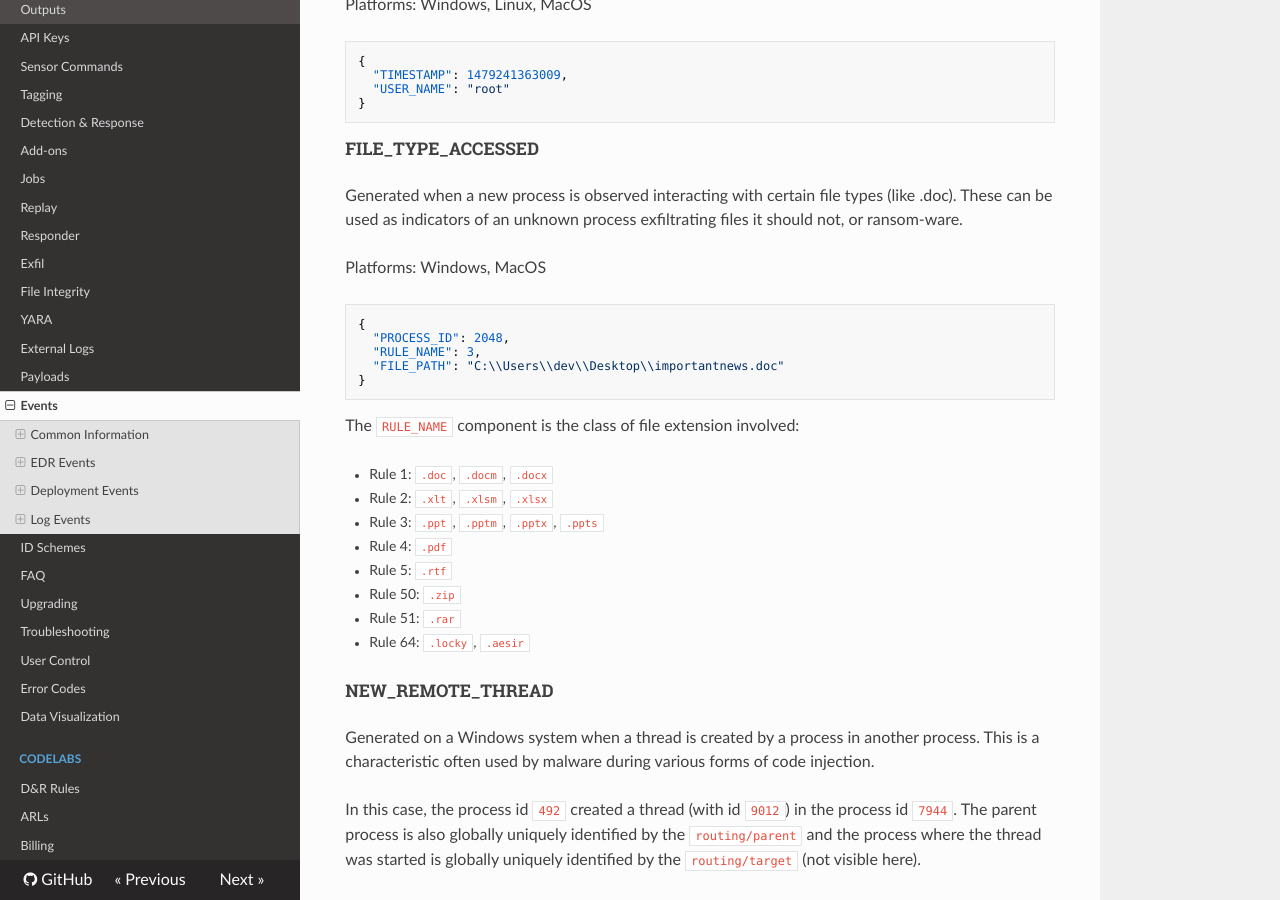
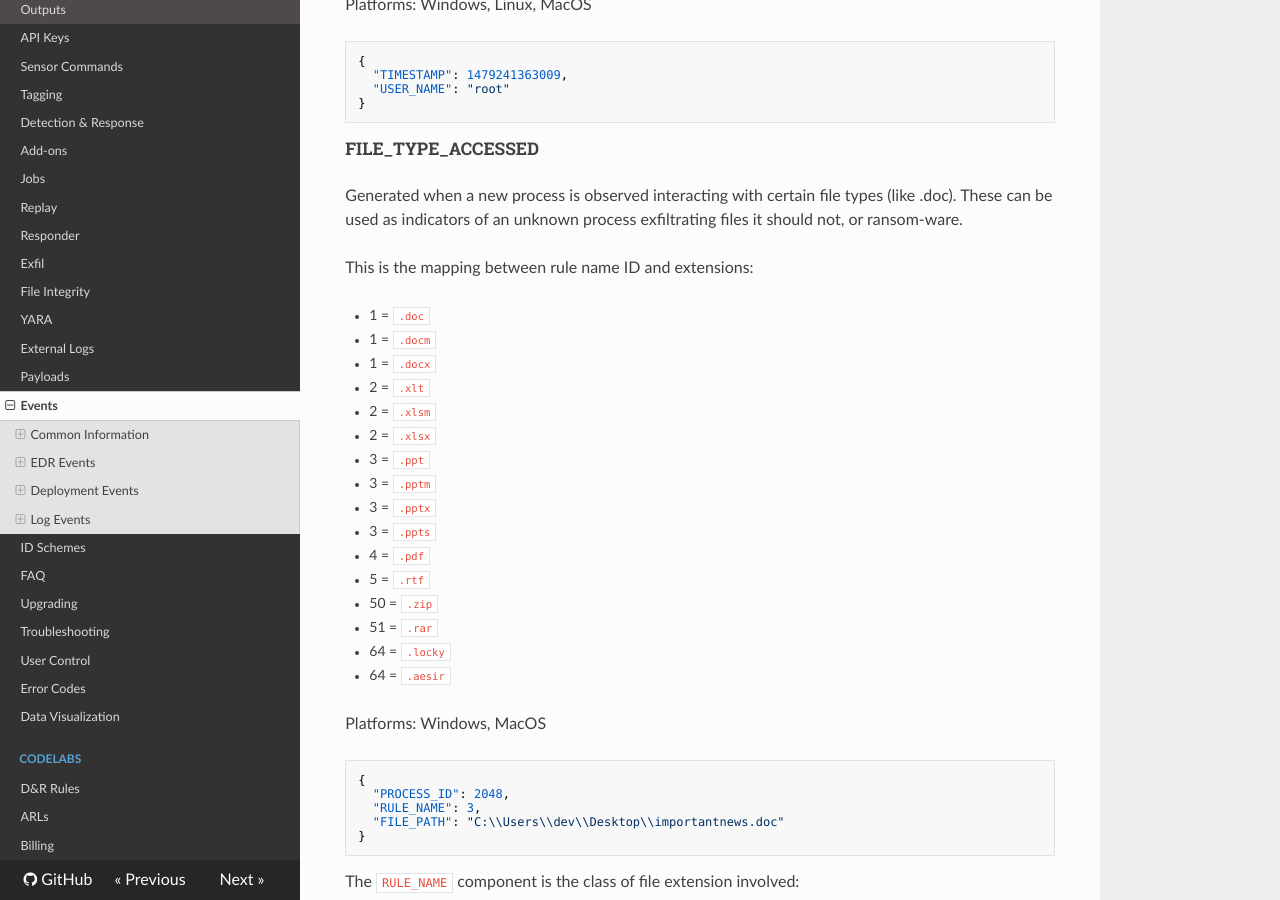
Before and after one commit to refractionPOINT/lce_doc, an MkDocs documentation site: the page built from docs/events.md, in a window 1280 px wide and 900 px high, scrolled down 18889 px. Built offline with MkDocs 1.6.1, drawn with Linux system fonts in a browser that asks for light colours; nearby versions of some CDN libraries; old or Windows-style settings are respelled for this version of MkDocs.

Commit message:
Document extensions used in file-type-accessed.

````diff
--- a/docs/events.md
+++ b/docs/events.md
@@ -894,6 +894,25 @@ Generated when a new process is observed interacting with certain
 file types (like .doc). These can be used as indicators of an unknown
 process exfiltrating files it should not, or ransom-ware.
 
+This is the mapping between rule name ID and extensions:
+
+* 1 = `.doc`
+* 1 = `.docm`
+* 1 = `.docx`
+* 2 = `.xlt`
+* 2 = `.xlsm`
+* 2 = `.xlsx`
+* 3 = `.ppt`
+* 3 = `.pptm`
+* 3 = `.pptx`
+* 3 = `.ppts`
+* 4 = `.pdf`
+* 5 = `.rtf`
+* 50 = `.zip`
+* 51 = `.rar`
+* 64 = `.locky`
+* 64 = `.aesir`
+
 Platforms: Windows, MacOS
 
 ```json
````
